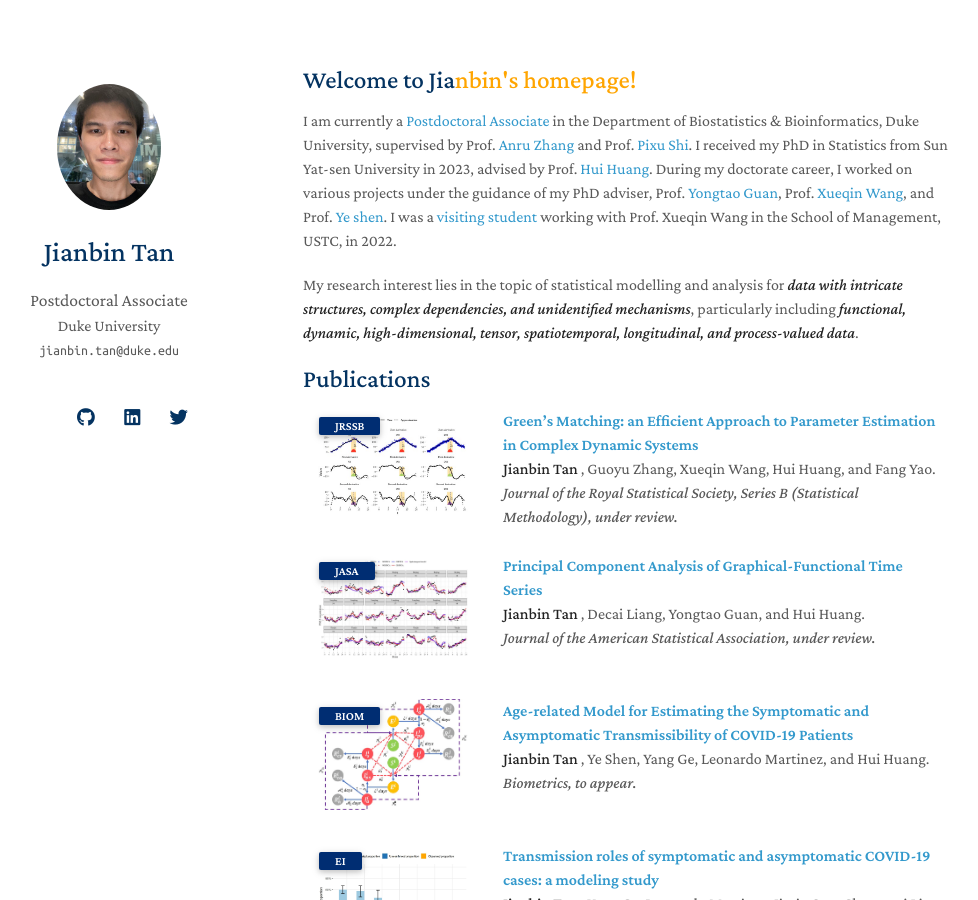
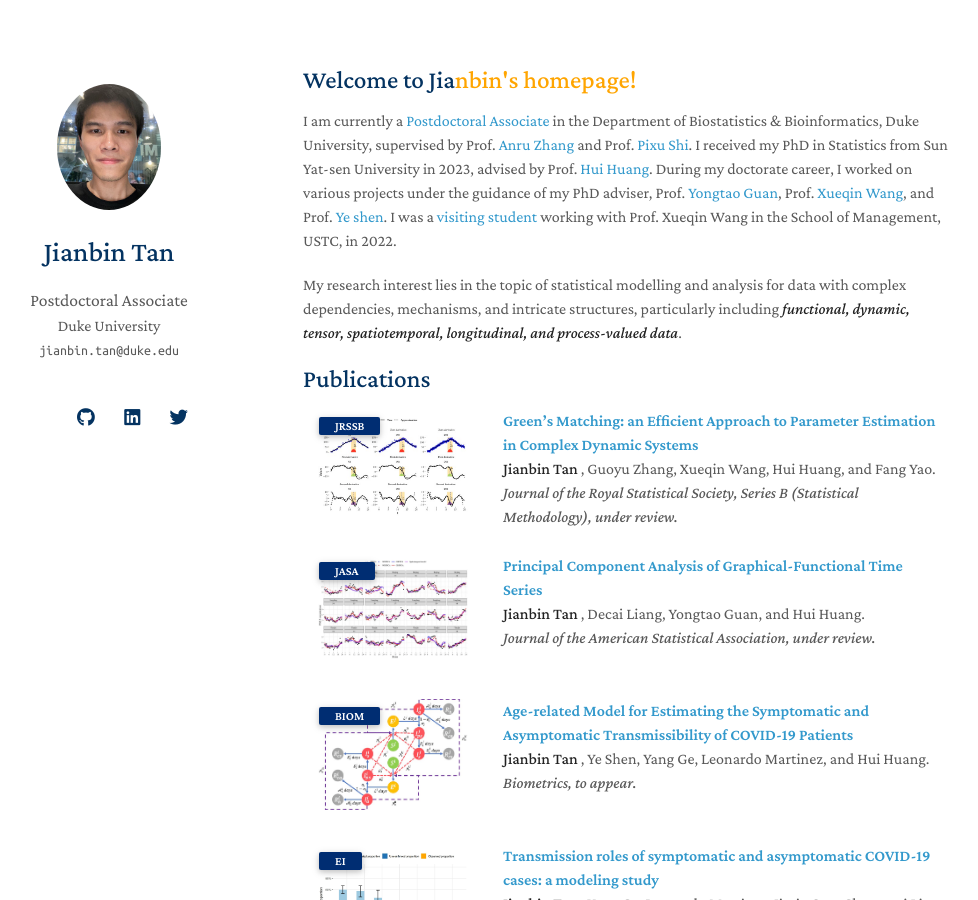
Before and after one commit to Tan-jianbin/Tan-jianbin.github.io, a Jekyll site: the page built from index.md, in a window 1280 px wide and 900 px high. Shown: the whole window, without its empty margins (167-1145 px from the left). Built offline with Jekyll 4.4.1, drawn with Linux system fonts in a browser that asks for light colours; nearby versions of some CDN libraries; a style sheet for code colours, icons or effects is not loaded; our own code applies the rules of GitHub Pages for plain Markdown files.

Commit message:
Update index.md

```diff
--- a/index.md
+++ b/index.md
@@ -6,7 +6,7 @@ layout: homepage
 
 I am currently a [Postdoctoral Associate](https://biostat.duke.edu/profile/jianbin-tan) in the Department of Biostatistics & Bioinformatics, Duke University, supervised by Prof. [Anru Zhang](https://anruzhang.github.io) and Prof. [Pixu Shi](https://pixushi.github.io). I received my PhD in Statistics from Sun Yat-sen University in 2023, advised by Prof. [Hui Huang](https://math.sysu.edu.cn/teacher/485). During my doctorate career, I worked on various projects under the guidance of my PhD adviser, Prof. [Yongtao Guan](https://people.miami.edu/profile/yguan@miami.edu),  Prof. [Xueqin Wang](https://bs.ustc.edu.cn/english/profile.php?id=650), and Prof. [Ye shen](https://publichealth.uga.edu/faculty-member/ye-shen/). I was a [visiting student](https://statlab905.github.io/author/jianbin-tan/) working with Prof. Xueqin Wang in the School of Management, USTC, in 2022.
 
-My research interest lies in the topic of statistical modelling and analysis for ***data with intricate structures, complex dependencies, and unidentified mechanisms***, particularly including  ***functional, dynamic, high-dimensional, tensor, spatiotemporal, longitudinal, and process-valued data***.
+My research interest lies in the topic of statistical modelling and analysis for data with complex dependencies, mechanisms, and intricate structures, particularly including  ***functional, dynamic, tensor, spatiotemporal, longitudinal, and process-valued data***.
 
 
 {% include_relative _includes/publications.md %}
```
